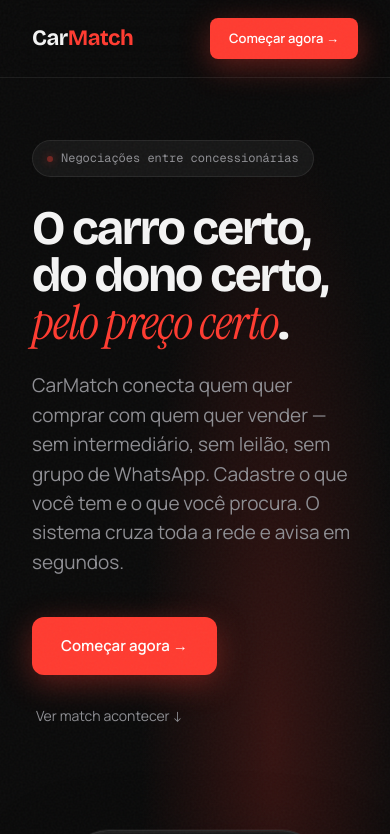
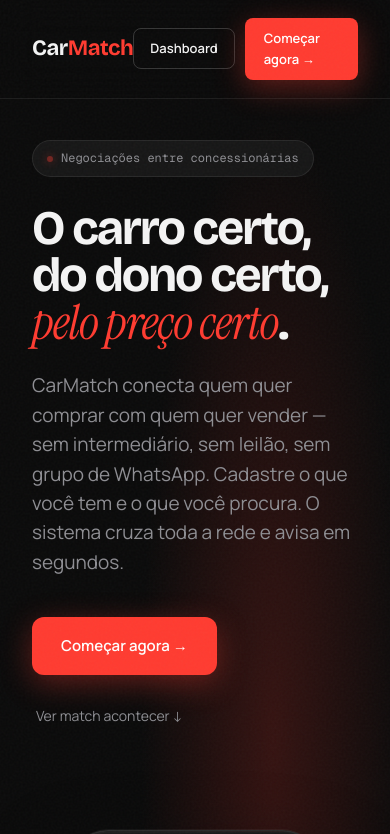
Before and after one commit to ThoThi-Developer/carmatch, a plain HTML site: page index.html in a window 390 px wide. Shown: the top 834 px of the page. Drawn offline with nearby package versions, Linux system fonts and the light colour scheme.

Commit message:
feat(site): link "Dashboard" no topo → /dashboard
Botão ghost no nav, ao lado do CTA, visível também no mobile (o nav-links
some em ≤968px, então o link fica fora dele). Leva ao painel de relatórios.

Co-Authored-By: Claude Opus 4.8 (1M context) <noreply@anthropic.com>

```diff
--- a/index.html
+++ b/index.html
@@ -932,7 +932,10 @@
       <a href="#fundadores">Fundadores</a>
       <a href="#planos">Planos</a>
     </div>
-    <a href="#cta" class="btn btn-primary" style="font-size:13px; padding:9px 18px; border-radius:8px;">Começar agora →</a>
+    <div style="display:flex; align-items:center; gap:10px;">
+      <a href="/dashboard" class="btn btn-ghost" style="font-size:13px; padding:9px 16px; border-radius:8px;">Dashboard</a>
+      <a href="#cta" class="btn btn-primary" style="font-size:13px; padding:9px 18px; border-radius:8px;">Começar agora →</a>
+    </div>
   </div>
 </nav>
 
```
